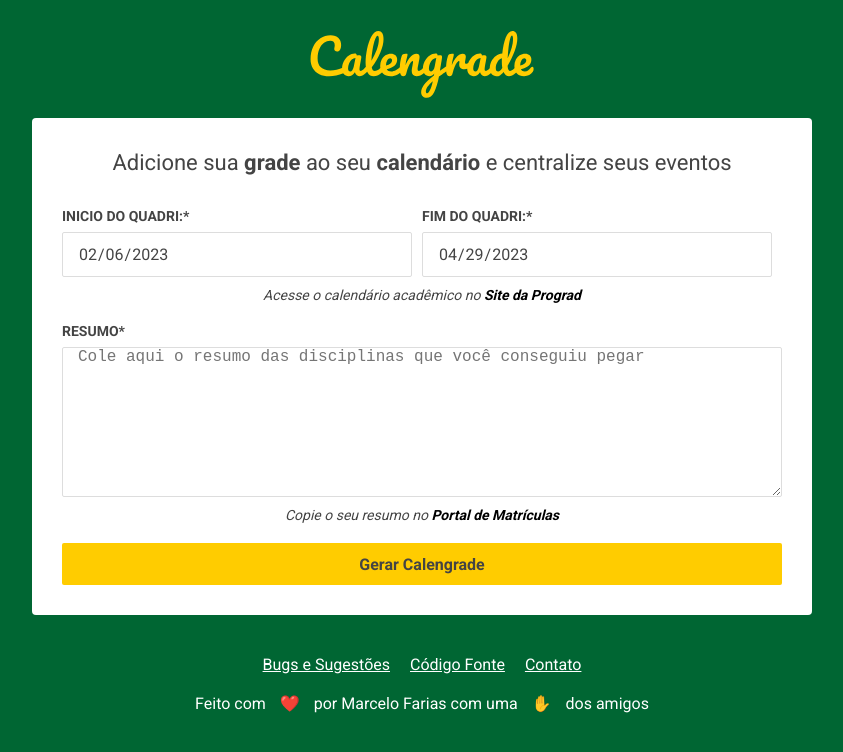
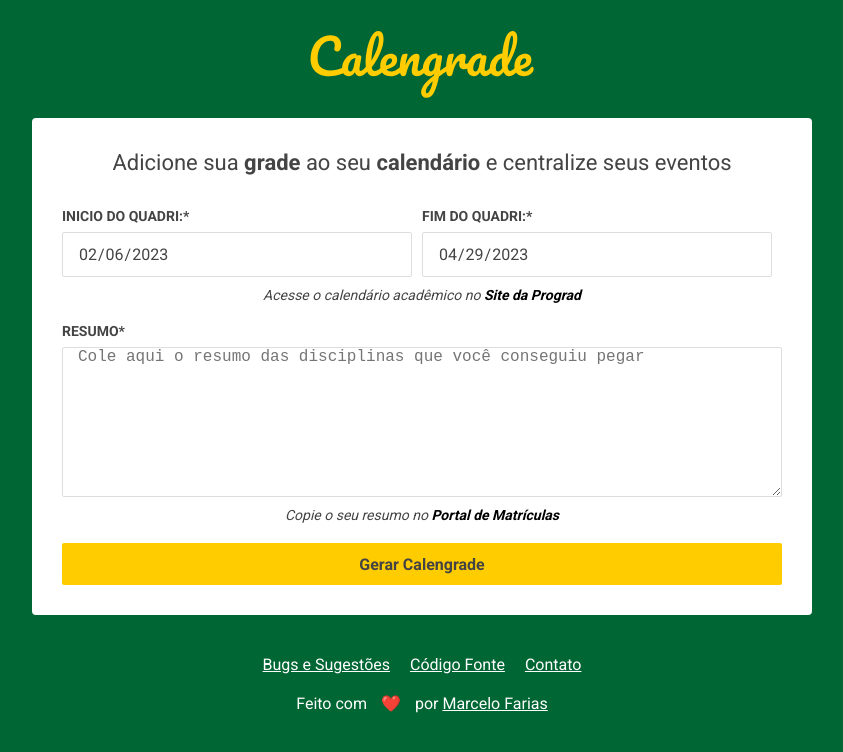
Before and after one commit to marcelojrfarias/Calengrade, a React (Create React App) app in the folder frontend/: page / in a window 1280 px wide. Shown: the top 752 px of the page, without its empty margins (218-1061 px from the left). Built offline with nearby package versions, Linux system fonts and the light colour scheme; what react-alert-template-basic would draw is missing.

Commit message:
update the contact info

```diff
--- a/frontend/src/App.js
+++ b/frontend/src/App.js
@@ -30,13 +30,13 @@ function App() {
           },
           {
             title: 'Contato',
-            link: 'https://facebook.com/marcelojrfarias'
+            link: 'https://link.marcelofarias.com/calengrade-contato'
           }
         ]}
       />
 
       <div className="footerMessage">
-        <span>Feito com <span role="img" aria-label="Heart">❤️</span> por <a rel="noopener noreferrer" target="_blank" href="https://github.com/marcelojrfarias">Marcelo Farias</a> com uma <span role="img" aria-label="Help">✋</span> dos amigos</span>
+        <span>Feito com <span role="img" aria-label="Heart">❤️</span> por <a rel="noopener noreferrer" target="_blank" href="https://github.com/marcelojrfarias"><u>Marcelo Farias</u></a></span>
       </div>
 
     </div>
```
